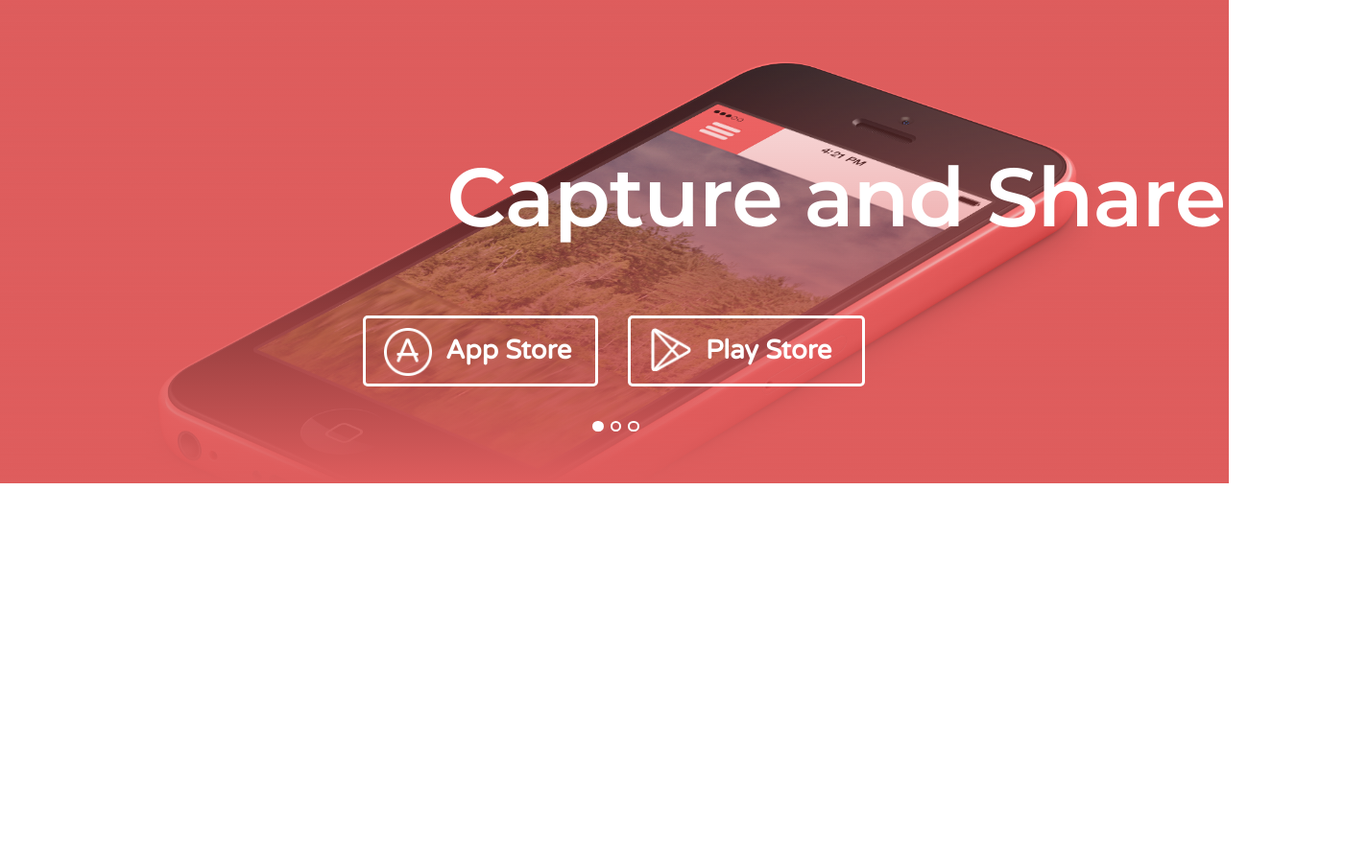
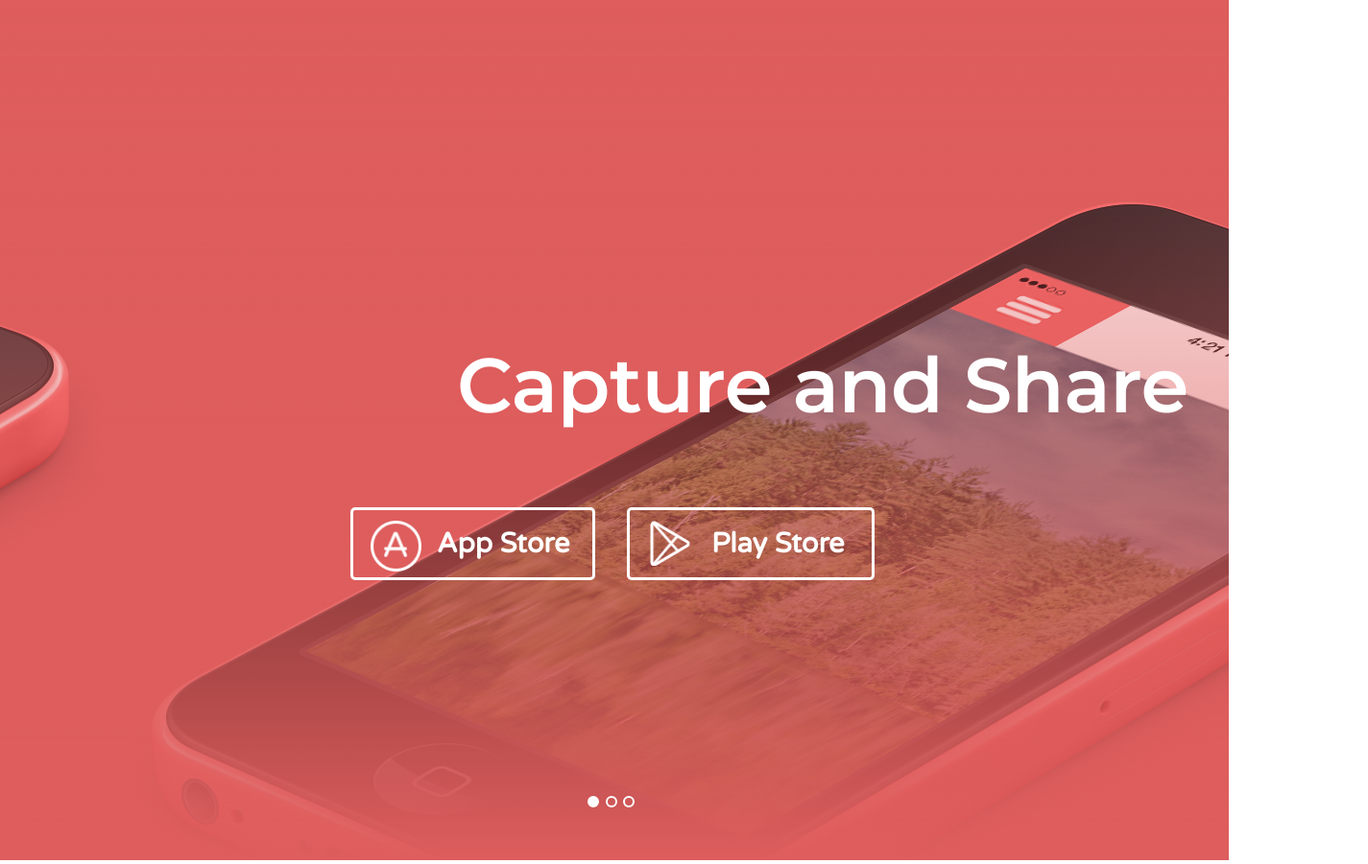
Before and after one commit to ChokolatePancake/mockup7, a website: page src/index.html in a window 1280 px wide. Shown: the whole page at 96% size, 1425 px wide, since content can reach past the window. Before the commit the page ends 800 px from the top, so only its background shows below. Drawn offline with nearby package versions, Linux system fonts and the light colour scheme; files that its build step writes are made by us from their sources.

Commit message:
Add adaptive for banner

```diff
--- a/src/html/banner.html
+++ b/src/html/banner.html
@@ -14,9 +14,9 @@
             </div>
         </div>
         <div class="banner__slider">
-            <img class="banner__block" src="images/phone.png" alt="phone">
-            <img class="banner__block" src="images/phone.png" alt="phone">
-            <img class="banner__block" src="images/phone.png" alt="phone">
+            <div class="banner__block"><img src="images/phone.png" alt="phone"></div>
+            <div class="banner__block"><img src="images/phone.png" alt="phone"></div>
+            <div class="banner__block"><img src="images/phone.png" alt="phone"></div>
         </div>
         <div class="banner__dots"></div>
     </div>
--- a/src/scss/banner.scss
+++ b/src/scss/banner.scss
@@ -17,7 +17,7 @@
   &__dots {
      position: absolute;
     z-index: 3; // For being upper gradient
-     bottom: 57px;
+     bottom: 59px;
      display: flex;
      justify-content: center;
      width: 100%;
@@ -36,8 +36,8 @@
         font-size: 0;
         line-height: 0;
         display: block;
-        width: 7.5px;
-        height: 7.5px;
+        width: 8px;
+        height: 8px;
         padding: 5px;
         cursor: pointer;
         color: transparent;
@@ -50,8 +50,8 @@
         position: absolute;
         top: 0;
         left: 0;
-        width: 7.5px;
-        height: 7.5px;
+        width: 8px;
+        height: 8px;
         border: 2px solid white;
         border-radius: 50%;
         transition: background-color 0.3s ease;
@@ -64,15 +64,15 @@
 
   &__title {
     grid-column: 2 / 3;
-    font-size: 86px;
-    font-weight: 590;
-    letter-spacing: -1px;
+    font-size: 89px;
+    font-weight: 550;
+    letter-spacing: -0.5px;
 
     color: $white;
     font-family: "Montserrat", sans-serif;
     height: 100%;
     align-content: center;
-    margin-top: -45px;
+    margin-top: -47px;
   }
 
   &__buttons-container {
@@ -82,28 +82,32 @@
     transform: translateX(-50%);  // For centering it
     width: 100%;
     display: grid;
-    grid-template-columns: repeat(12, 64px);
-    gap: 28px;
+    grid-template-columns: repeat(12, 70px);
+    gap: 26px;
     justify-content: center;
     align-content: center;
+    margin-top: 4px;
   }
 
   &__button {
     img {
-      width: 50px;
-      height: 50px;
+      width: 53px;
+      height: 53px;
+      transition: filter 0.3s ease; // For slowly changing color
     }
     display: flex;
-    padding: 10px 19px;
+    padding: 11px 18px;
     max-height: 48px;
-    max-width: 201px;
+    width: 213px;
     border: 3px solid $white;
     border-radius: 5px;
-    margin-top: 228px;
+    margin-top: 229px;
+    transition: background-color 0.3s ease; // For hover changing speed
     h3 {
+      transition: color 0.3s ease;
       color: $white;
-      padding-left: 14px;
-      font-size: 27.5px;
+      padding-left: 16px;
+      font-size: 29px;
       margin: auto 0;
     }
     &-1 {
@@ -111,11 +115,156 @@
     }
     &-2 {
       img {
-        height: 45px;
+        height: 47px;
         width: 43px;
+      }
+      h3 {
+        padding-left: 21px;
       }
       grid-column: 7/10;
       padding-left: 21px;
     }
+    &:hover {
+      background-color: $white;
+
+      img {
+        /* For changing white png image to peach color */
+        filter: brightness(0) saturate(100%) invert(63%) sepia(19%) saturate(1391%) hue-rotate(314deg) brightness(95%) contrast(94%);
+      }
+
+      h3 {
+        color: $peach;
+      }
+    }
   }
- }
+  &__block {
+    transition: margin 0.3s ease;
+  }
+  &__slider {
+    transition: margin 0.3s ease, width 0.5s, height 0.5s;
+  }
+  // Breakpoint for xxl desktop(1800px)
+  @include breakpoint(xxl-desktop) {
+    &__slider {
+      margin-left: -350px;
+    }
+    &__dots {
+      margin-left: 170px;
+    }
+    &__block {
+      margin-left: 190px;
+    }
+  }
+
+  // Breakpoint for xl desktop(1680px)
+  @include breakpoint(xl-desktop) {
+    &__block {
+      margin-left: 390px;
+      padding-top: 170px;
+      width: 1500px;
+    }
+  }
+
+  // Breakpoint for large desktop(1440px)
+  @include breakpoint(largeDesktop) {
+    &__block {
+      margin-left: 350px;
+      padding-top: 110px;
+      width: 1300px;
+    }
+
+    &__title {
+      font-size: 80px;
+    }
+  }
+
+  // Breakpoint for desktop(1280px)
+  @include breakpoint(desktop) {
+    &__slider {
+      margin-left: -300px;
+    }
+    &__dots {
+      margin-left: 145px;
+    }
+    &__block {
+      margin-left: 200px;
+    }
+  }
+
+  // Breakpoint for laptop(1024px)
+  @include breakpoint(laptop) {
+    &__block {
+      margin-left: 250px;
+      padding-top: 110px;
+      width: 970px;
+    }
+    &__title {
+      font-size: 72px;
+    }
+    &__button {
+      margin-top: 160px;
+    }
+  }
+
+  // Breakpoint for tablet(769px)
+  @include breakpoint(tablet) {
+    &__block {
+      padding-top: 200px;
+      margin-left: 210px;
+    }
+    &__button {
+      margin-left: 45px;
+      width: 180px;
+      max-height: 40px;
+      h3 {
+        font-size: 20px;
+      }
+      &-1 {
+        grid-column:  5/6;
+        img {
+          height: 43px;
+          width: 43px;
+        }
+      }
+      &-2 {
+        grid-column: 5/6;
+        margin-top: 0;
+        img {
+          height: 42px;
+          width: 38px;
+        }
+        h3 {
+          padding-left: 16px;
+        }
+      }
+    }
+    &__title {
+      margin-top: -80px;
+      font-size: 60px;
+    }
+  }
+
+  // Breakpoint for phablet (600px)
+  @include breakpoint(phablet) {
+    &__block {
+      padding-top: 280px;
+      margin-left: 50px;
+    }
+    &__title {
+      text-align: center;
+      max-width: 300px;
+      margin-top: -100px;
+    }
+    &__button {
+      margin-left: 63px;
+      &-1 {
+        margin-top: 210px;
+      }
+    }
+  }
+
+  // Breakpoint for large phone(480px)
+  @include breakpoint(largePhone) {
+
+  }
+}
--- a/src/scss/media.scss
+++ b/src/scss/media.scss
@@ -6,8 +6,10 @@
         tablet: "768px",
         laptop: "1024px",
         desktop: "1280px",
-        slider: "850px",
-        video: "1020px"
+        largeDesktop: "1440px",
+        xl-desktop: " 1680px",
+        xxl-desktop: " 1800px",
+        hd: "1920px"
 ) !default;
 
 @mixin breakpoint($breakpoint) {
```
